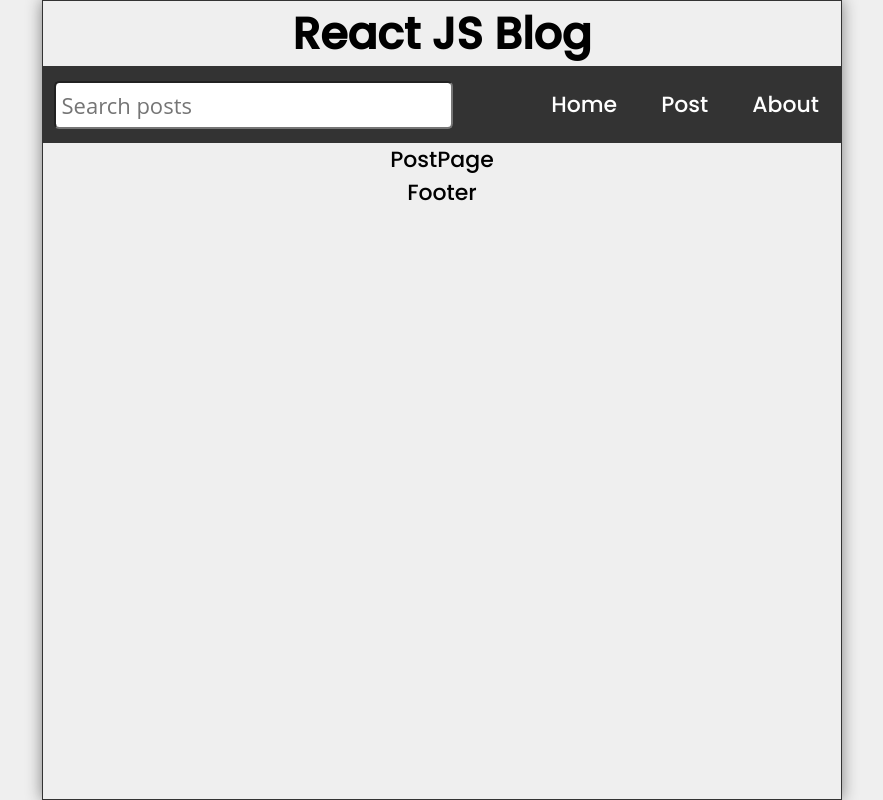
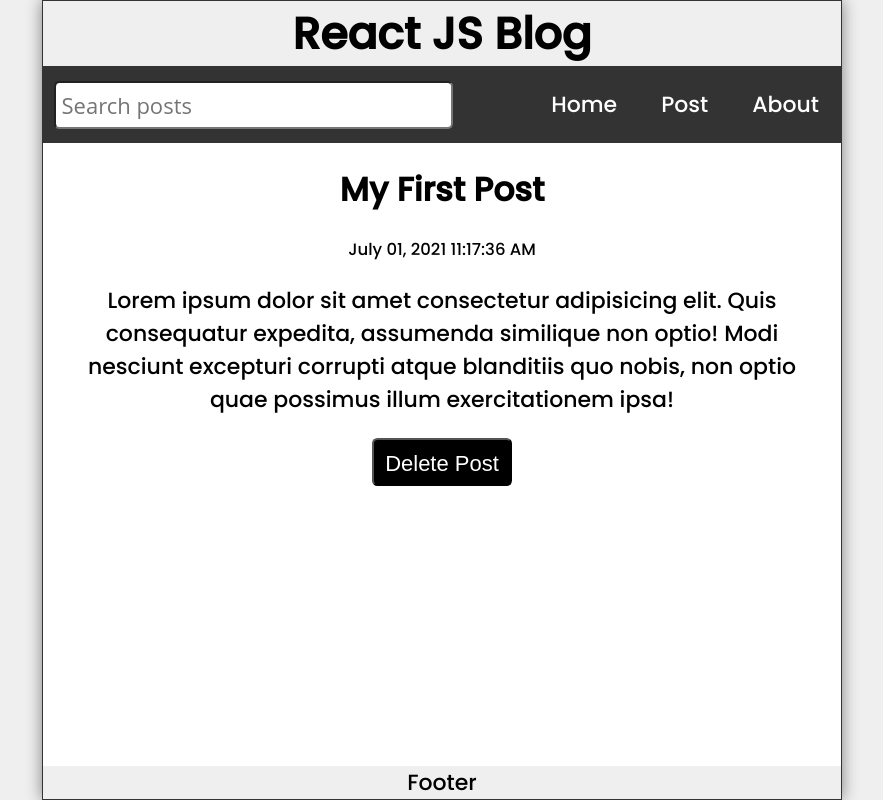
Before and after one commit to cchow33/React-blog, a React (Create React App) app: page /post/1 in a window 1280 px wide. Shown: the whole page, without its empty margins (198-1081 px from the left). Built offline with nearby package versions, Linux system fonts and the light colour scheme.

Commit message:
handleDelete post function

```diff
--- a/src/App.js
+++ b/src/App.js
@@ -1,6 +1,6 @@
 import logo from './logo.svg';
-import './App.css';
-import { Route, Routes, Link } from 'react-router-dom';
+import { Route, Routes, useNavigate } from 'react-router-dom';
+import { useState, useEffect } from 'react';
 import Header from './components/Header';
 import Navbar from './components/Navbar';
 import Home from './components/Home';
@@ -9,7 +9,7 @@
 import About from './components/About';
 import Missing from './components/Missing';
 import Footer from './components/Footer';
-import { useState, useEffect } from 'react';
+import './App.css';
 
 function App() {
   const [posts, setPosts] = useState([
@@ -41,7 +41,16 @@
 
   const [search, setSearch] = useState('');
   const [searchResults, setSearchResults] = useState([]);
+  const history = useNavigate();
 
+  const handleDelete = (id) => {
+    console.log(`Deleting post ${id}`);
+    const postList = posts.filter(post => post.id !== id)
+    console.log(postList);
+    setPosts(postList);
+    // return postList;
+    history.push('/');
+  }
 
   return (
     <div className="App">
@@ -50,7 +59,7 @@
       <Routes>
         <Route path="/" element={<Home posts={posts}/>}/>
         <Route path="/post" element={<NewPost />}/>
-        <Route path="/post/:id" element={<PostPage />} />
+        <Route path="/post/:id" element={<PostPage posts={posts} handleDelete={handleDelete} />} />
         <Route path="/about" element={<About/>} />
         <Route path="*" element={<Missing/>} />
       </Routes>
--- a/src/components/PostPage.js
+++ b/src/components/PostPage.js
@@ -1,8 +1,38 @@
 import React from 'react'
+import { useParams, Link } from 'react-router-dom'
 
-const PostPage = () => {
+const PostPage = ({ posts, handleDelete }) => {
+  const { id } = useParams();
+  // const post = posts.find(post => (post.id).toString() === id);
+  const post = posts.find(post => post.id == id);
+
   return (
-    <div>PostPage</div>
+    <main className='PostPage'>
+      <article className='post'>
+
+      {/* If there is a post to delete:  */}
+        {post &&
+          <>
+            <h2>{post.title}</h2>
+            <p className='postDate'>{post.datetime}</p>
+            <p className='postBody'>{post.body}</p>
+            <button onClick={() => handleDelete(post.id)}>
+              Delete Post
+            </button>
+          </>
+        }
+      {/* If there isn't a post to delete:  */}
+        {!post &&
+          <>
+            <h2>Post not found</h2>
+            <p>
+              <Link to='/'>Return to Home Page</Link>
+            </p>
+          </>
+        }
+
+      </article>
+    </main>
   )
 }
 
--- a/src/index.css
+++ b/src/index.css
@@ -211,7 +211,7 @@
   border-radius: 0.25rem;
   padding: 0.5rem;
   font-size: 1rem;
-  background-color: red;
+  background-color: black;
   color: #fff;
   cursor: pointer;
 }
```
